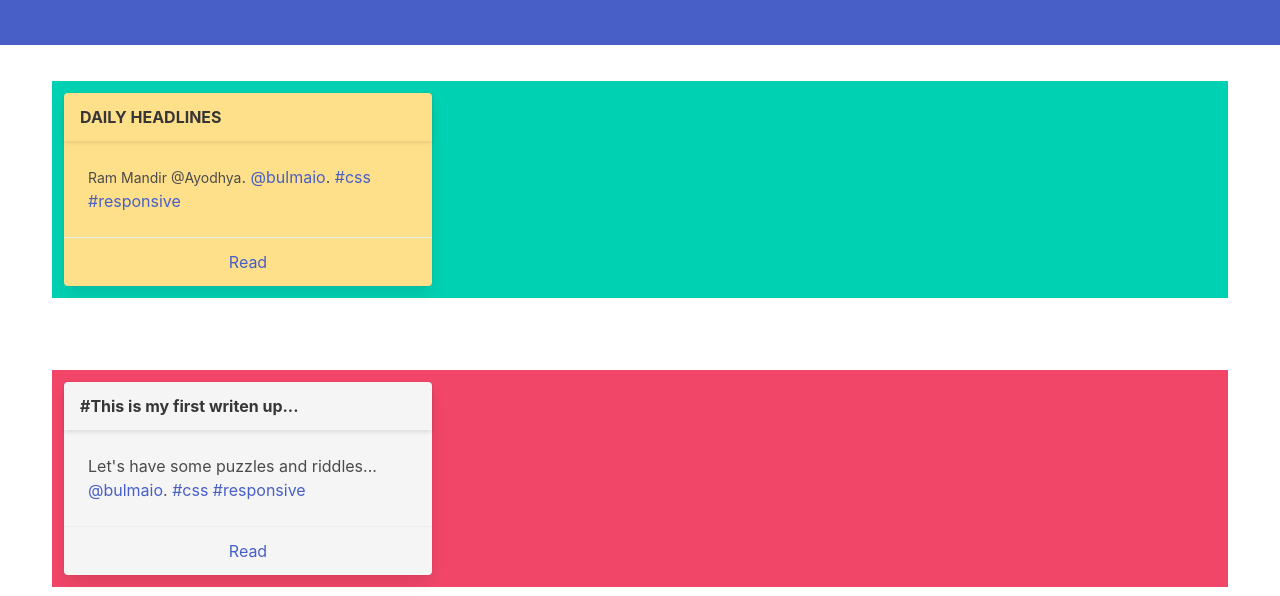
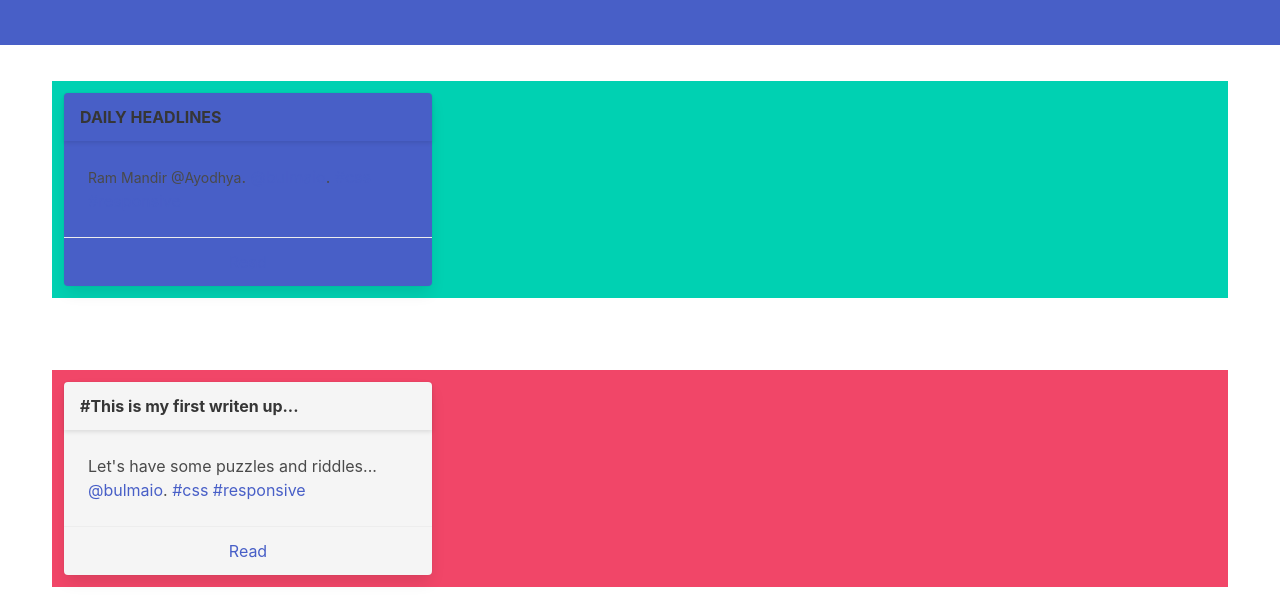
Before and after one commit to mannatsingla/mannatsingla.github.io, a plain HTML site: page index.html in a window 1280 px wide. Shown: the part 204-800 px from the top of the page. Drawn offline with nearby package versions, Linux system fonts and the light colour scheme.

Commit message:
Update index.html

```diff
--- a/index.html
+++ b/index.html
@@ -33,7 +33,7 @@
         <div class="columns is-multiline has-background-primary bold">
           <div class="column is-4">
 
-            <div class="card has-background-warning bold">
+            <div class="card has-background-link">
 
               <header class="card-header">
                 <p class="card-header-title">
```
